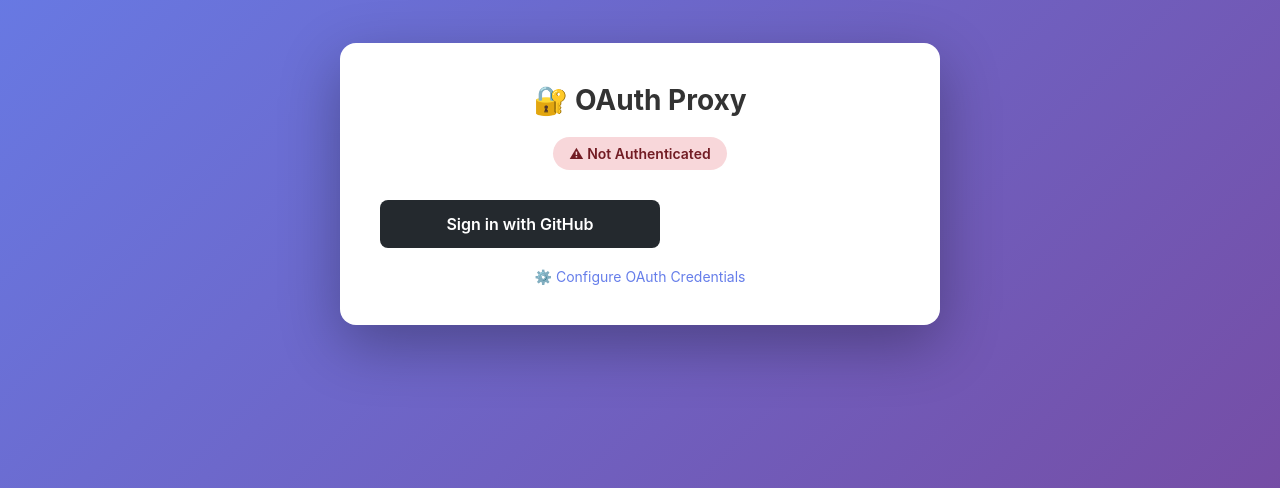
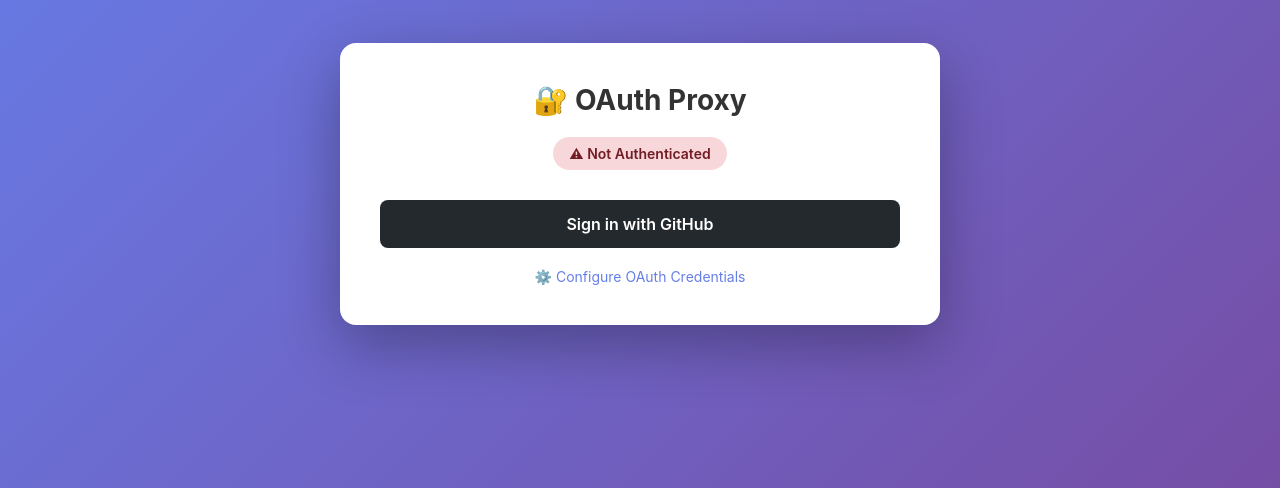
Before and after one commit to alphasecio/oauth-proxy, a Flask app: page / in a window 1280 px wide. Shown: the part 216-704 px from the top of the page. Run offline with Flask 3, Linux system fonts and the light colour scheme.

Commit message:
Update style.css

```diff
--- a/static/css/style.css
+++ b/static/css/style.css
@@ -119,7 +119,6 @@
 
 .btn {
     width: 100%;
-    max-width: 280px;
     padding: 14px;
     border: none;
     border-radius: 8px;
@@ -130,7 +129,6 @@
     text-decoration: none;
     display: inline-block;
     text-align: center;
-    margin: 0 auto;
 }
 
 .btn-primary {
```
